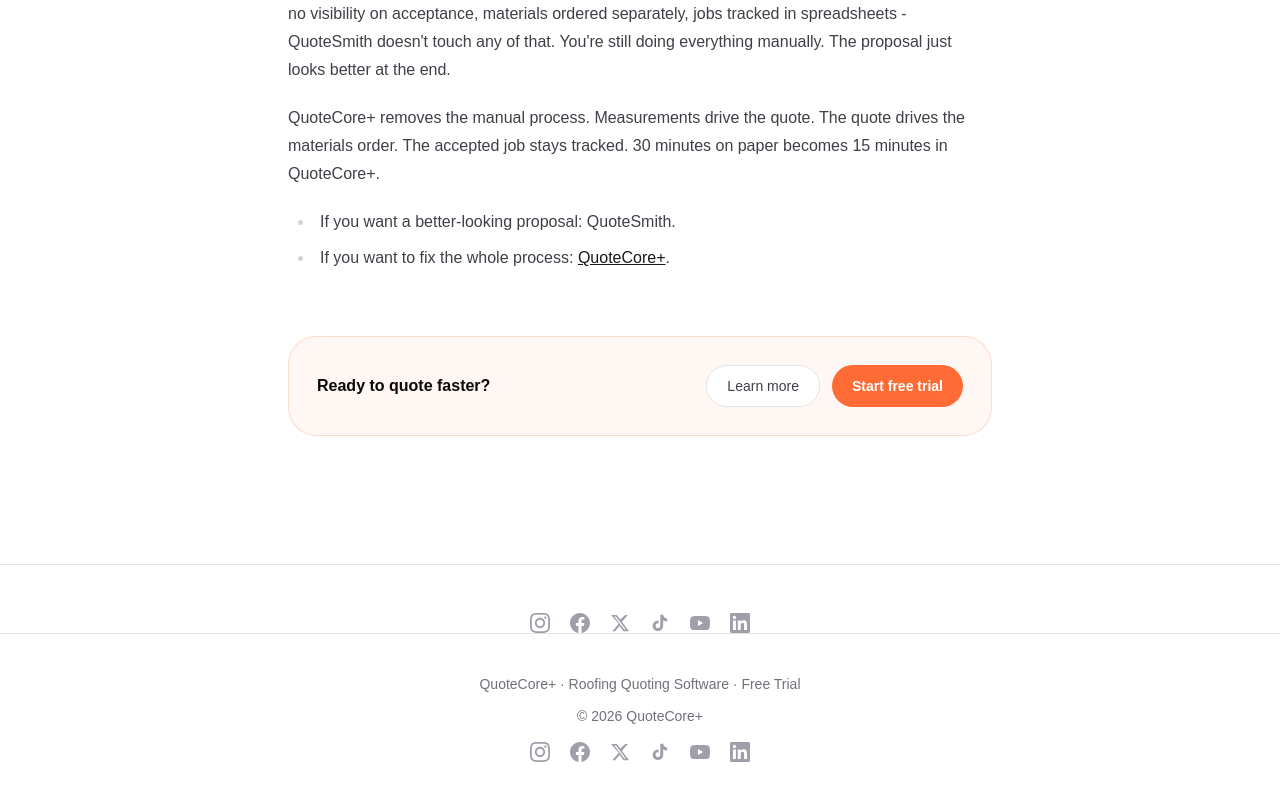
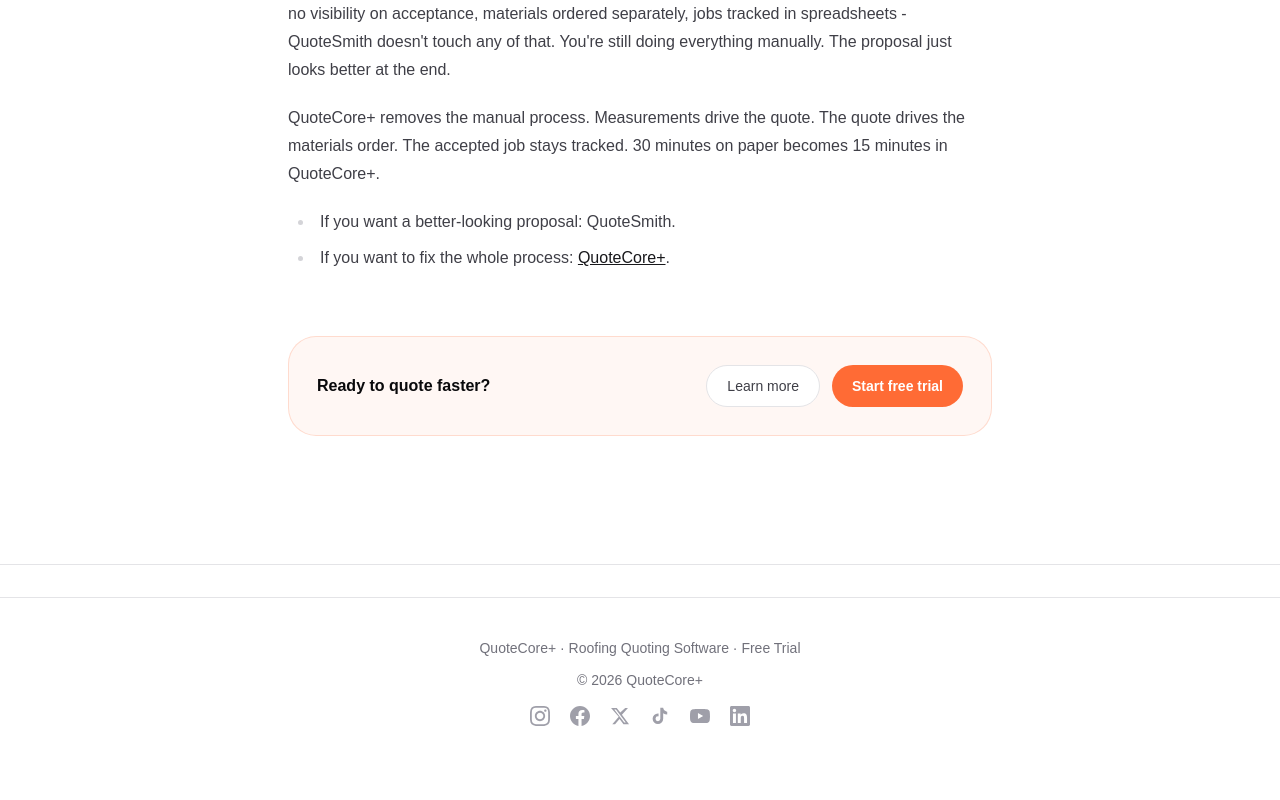
Before and after one commit to barrytheai/quotecore, a Next.js app: page /blog/quotecore-plus-vs-quotesmith in a window 1280 px wide. Shown: the part 3530-4330 px from the top of the page. After the commit the page ends 4296 px from the top, so only its background shows below. Built offline with nearby package versions, Linux system fonts and the light colour scheme.

Commit message:
fix: remove duplicate SocialIcons from blog pages - layout handles it

```diff
--- a/app/blog/[slug]/page.tsx
+++ b/app/blog/[slug]/page.tsx
@@ -1,4 +1,3 @@
-import SocialIcons from "@/components/SocialIcons";
 import type { Metadata } from "next";
 import { notFound } from "next/navigation";
 import Script from "next/script";
@@ -131,7 +130,6 @@ export default async function BlogPostPage({ params }: Props) {
         </div>
       </article>
     <div className="mt-12 border-t border-zinc-200 pt-8 text-center">
-        <SocialIcons />
       </div>
     </>
   );
```
